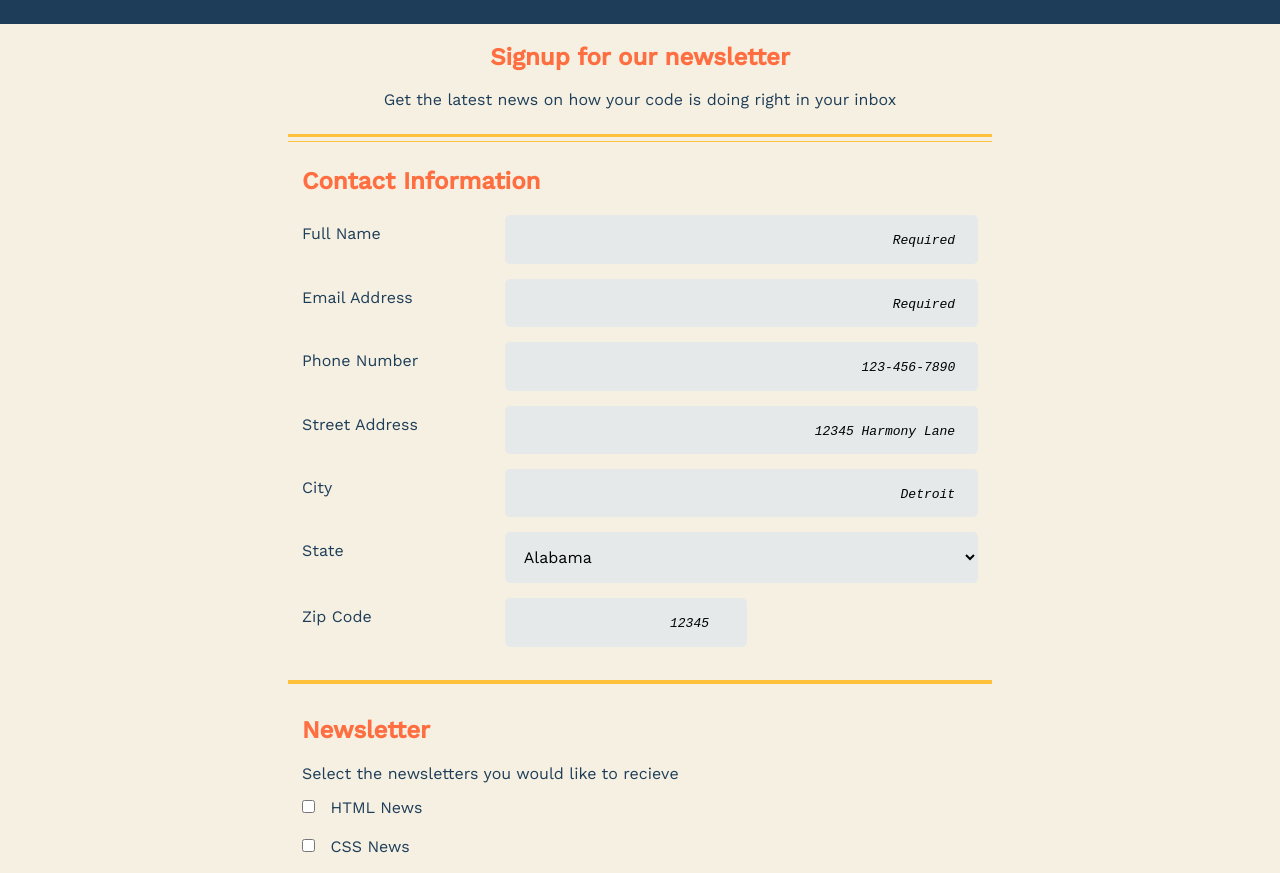
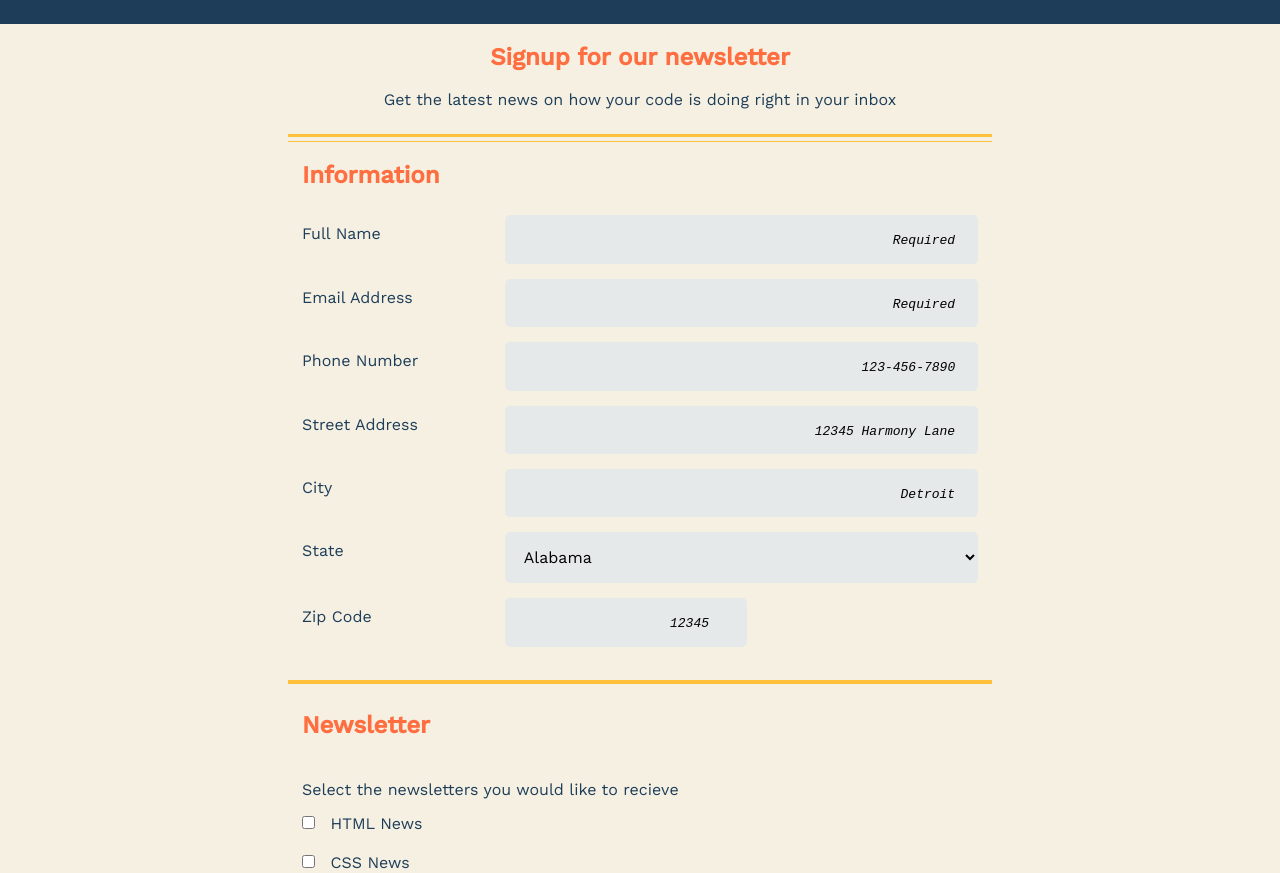
Before and after one commit to bwalkerwebdev/Techdegree-Project-3, a plain HTML site: page index.html in a window 1280 px wide. Shown: the part 66-939 px from the top of the page. Drawn offline with nearby package versions, Linux system fonts and the light colour scheme.

Commit message:
Update index and css

```diff
--- a/css/styles.css
+++ b/css/styles.css
@@ -66,7 +66,7 @@ fieldset {
 
 input,
 textarea {
-    transition: background-color 1s ease-in-out;
+    transition: background-color .5s ease-in-out;
   }
 
 input:focus {
--- a/index.html
+++ b/index.html
@@ -26,7 +26,7 @@
         <form>
             <div class="section-2">
                 <fieldset>
-                    <h2><legend>Contact Information</legend></h2>
+                    <legend><h2>Information</h2></legend>
                     <label for="name">Full Name</label>
                     <input required type="text" id="name" name="name" placeholder="Required "><br><br>
 
@@ -107,7 +107,7 @@
             </div>
             <div class="section-3">
                 <fieldset>
-                    <h2><legend>Newsletter</legend></h2>
+                    <legend><h2>Newsletter</h2></legend>
                     <p><label id="news">Select the newsletters you would like to recieve</label></p>
                     <input type="checkbox" id="html" name="news" value="HTML">
                     <label for="html"> HTML News</label><br>
```
